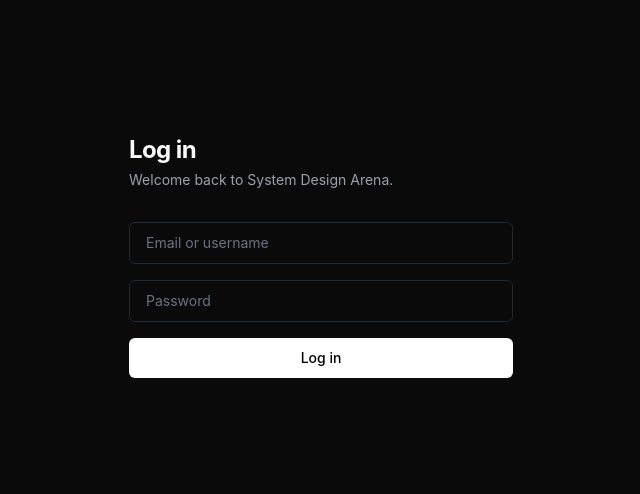
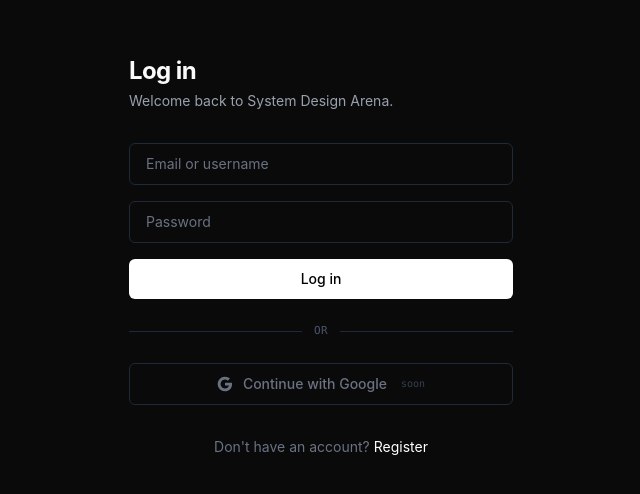
Before and after one commit to Akhil-219/system-design-arena, a React app in the folder frontend/: page /login in a window 1280 px wide. Shown: the part 144-638 px from the top of the page, without its empty margins (319-959 px from the left). Built offline with nearby package versions, Linux system fonts and the light colour scheme; no server answers; the HTML template or start-up script is replaced by a standard one.

Commit message:
feat: enhance authentication flow with redirect handling and Google login option

```diff
--- a/frontend/src/features/auth/pages/Login.jsx
+++ b/frontend/src/features/auth/pages/Login.jsx
@@ -27,13 +27,22 @@ function Login() {
     setSubmitting(true);
     try {
       await login(formData);
-      const redirectTo = location.state?.from || "/dashboard";
+      const redirectTo =
+        location.state?.from ||
+        sessionStorage.getItem("redirectAfterLogin") ||
+        "/dashboard";
+      sessionStorage.removeItem("redirectAfterLogin");
       navigate(redirectTo, { replace: true });
     } catch (error) {
       setError(error?.response?.data?.message || "Login failed");
     } finally {
       setSubmitting(false);
     }
+  };
+
+  const handleGoogleLogin = () => {
+    // TODO: point this at the backend OAuth route once it exists,
+    // e.g. window.location.href = "http://localhost:8000/api/v1/auth/google";
   };
 
   return (
@@ -61,9 +70,7 @@ function Login() {
             className="w-full bg-[#0a0a0a] border border-gray-800 rounded-md px-4 py-2.5 text-sm placeholder-gray-500 focus:outline-none focus:border-gray-500 transition-colors"
           />
 
-          {error && (
-            <p className="font-mono text-xs text-red-400">{error}</p>
-          )}
+          {error && <p className="font-mono text-xs text-red-400">{error}</p>}
 
           <button
             type="submit"
@@ -73,6 +80,50 @@ function Login() {
             {submitting ? "Logging in…" : "Log in"}
           </button>
         </form>
+
+        <div className="flex items-center gap-3 my-6">
+          <div className="h-px bg-gray-800 flex-1" />
+          <span className="font-mono text-[11px] text-gray-600 uppercase tracking-wide">
+            or
+          </span>
+          <div className="h-px bg-gray-800 flex-1" />
+        </div>
+
+        <button
+          type="button"
+          onClick={handleGoogleLogin}
+          disabled
+          title="Coming soon"
+          className="w-full flex items-center justify-center gap-2.5 px-6 py-2.5 border border-gray-800 rounded-md text-sm font-medium text-gray-500 cursor-not-allowed"
+        >
+          <svg width="16" height="16" viewBox="0 0 24 24">
+            <path
+              fill="currentColor"
+              d="M22.56 12.25c0-.78-.07-1.53-.2-2.25H12v4.26h5.92a5.06 5.06 0 0 1-2.2 3.32v2.77h3.57c2.08-1.92 3.28-4.74 3.28-8.1z"
+            />
+            <path
+              fill="currentColor"
+              d="M12 23c2.97 0 5.46-.98 7.28-2.66l-3.57-2.77c-.99.66-2.25 1.06-3.71 1.06-2.86 0-5.29-1.93-6.16-4.53H2.18v2.84A10.99 10.99 0 0 0 12 23z"
+            />
+            <path
+              fill="currentColor"
+              d="M5.84 14.09A6.6 6.6 0 0 1 5.5 12c0-.73.12-1.43.34-2.09V7.07H2.18A10.99 10.99 0 0 0 1 12c0 1.77.42 3.45 1.18 4.93l3.66-2.84z"
+            />
+            <path
+              fill="currentColor"
+              d="M12 5.38c1.62 0 3.06.56 4.21 1.64l3.15-3.15C17.45 2.09 14.97 1 12 1 7.7 1 3.99 3.47 2.18 7.07l3.66 2.84c.87-2.6 3.3-4.53 6.16-4.53z"
+            />
+          </svg>
+          Continue with Google
+          <span className="font-mono text-[10px] text-gray-700 ml-1">soon</span>
+        </button>
+
+        <p className="text-center text-sm text-gray-500 mt-8">
+          Don't have an account?{" "}
+          <a href="/register" className="text-white hover:underline">
+            Register
+          </a>
+        </p>
       </div>
     </div>
   );
--- a/frontend/src/features/auth/pages/Register.jsx
+++ b/frontend/src/features/auth/pages/Register.jsx
@@ -1,15 +1,16 @@
 import { useState } from "react";
 import { useAuth } from "../../../context/AuthContext";
-import { useNavigate } from "react-router-dom";
+import { useNavigate, useLocation } from "react-router-dom";
 
 function Register() {
-  const {register} = useAuth()
+  const { register } = useAuth();
   const navigate = useNavigate();
+  const location = useLocation();
   const [error, setError] = useState("");
   const [submitting, setSubmitting] = useState(false);
   const [formData, setFormData] = useState({
     username: "",
-    email:"",
+    email: "",
     password: "",
   });
 
@@ -20,38 +21,108 @@ function Register() {
     }));
   };
 
-  const handleSubmit=async(e)=>{
+  const handleSubmit = async (e) => {
     e.preventDefault();
-    setError("")
+    setError("");
     setSubmitting(true);
     try {
-      await register(formData)
-      navigate("/dashboard")
+      await register(formData);
+      const redirectTo =
+        location.state?.from ||
+        sessionStorage.getItem("redirectAfterLogin") ||
+        "/dashboard";
+      sessionStorage.removeItem("redirectAfterLogin");
+      navigate(redirectTo, { replace: true });
     } catch (error) {
       setError(error?.response?.data?.message || "Registration failed");
     } finally {
       setSubmitting(false);
     }
-  }
+  };
+
+  const handleGoogleRegister = () => {
+    // TODO: point this at the backend OAuth route once it exists
+  };
 
   return (
-    <>
-      <form onSubmit={handleSubmit}>
-        <input name="username" value={formData.username} onChange={handleChange} />
-        <input name="email" value={formData.email} onChange={handleChange}/>
+    <div className="bg-[#0a0a0a] text-[#fafafa] min-h-screen flex items-center justify-center px-4">
+      <div className="w-full max-w-sm">
+        <h1 className="text-2xl font-bold tracking-tight mb-1">
+          Create an account
+        </h1>
+        <p className="text-sm text-gray-400 mb-8">
+          Start practicing system design today.
+        </p>
+
+        <form onSubmit={handleSubmit} className="space-y-4">
+          <input
+            name="username"
+            placeholder="Username"
+            value={formData.username}
+            onChange={handleChange}
+            className="w-full bg-[#0a0a0a] border border-gray-800 rounded-md px-4 py-2.5 text-sm placeholder-gray-500 focus:outline-none focus:border-gray-500 transition-colors"
+          />
+          <input
+            name="email"
+            placeholder="Email"
+            value={formData.email}
+            onChange={handleChange}
+            className="w-full bg-[#0a0a0a] border border-gray-800 rounded-md px-4 py-2.5 text-sm placeholder-gray-500 focus:outline-none focus:border-gray-500 transition-colors"
+          />
           <input
             name="password"
             type="password"
+            placeholder="Password"
             value={formData.password}
             onChange={handleChange}
+            className="w-full bg-[#0a0a0a] border border-gray-800 rounded-md px-4 py-2.5 text-sm placeholder-gray-500 focus:outline-none focus:border-gray-500 transition-colors"
           />
-        {error && <p>{error}</p>}
-        <button type="submit" disabled={submitting}>
-          {submitting ? "Registering in..." : "Register"}
+
+          {error && <p className="font-mono text-xs text-red-400">{error}</p>}
+
+          <button
+            type="submit"
+            disabled={submitting}
+            className="w-full px-6 py-2.5 bg-white text-black font-medium text-sm rounded-md hover:bg-gray-200 transition-colors disabled:opacity-50 disabled:cursor-not-allowed"
+          >
+            {submitting ? "Registering…" : "Register"}
           </button>
         </form>
-    </>
-  )
+
+        <div className="flex items-center gap-3 my-6">
+          <div className="h-px bg-gray-800 flex-1" />
+          <span className="font-mono text-[11px] text-gray-600 uppercase tracking-wide">
+            or
+          </span>
+          <div className="h-px bg-gray-800 flex-1" />
+        </div>
+
+        <button
+          type="button"
+          onClick={handleGoogleRegister}
+          disabled
+          title="Coming soon"
+          className="w-full flex items-center justify-center gap-2.5 px-6 py-2.5 border border-gray-800 rounded-md text-sm font-medium text-gray-500 cursor-not-allowed"
+        >
+          <svg width="16" height="16" viewBox="0 0 24 24">
+            <path fill="currentColor" d="M22.56 12.25c0-.78-.07-1.53-.2-2.25H12v4.26h5.92a5.06 5.06 0 0 1-2.2 3.32v2.77h3.57c2.08-1.92 3.28-4.74 3.28-8.1z" />
+            <path fill="currentColor" d="M12 23c2.97 0 5.46-.98 7.28-2.66l-3.57-2.77c-.99.66-2.25 1.06-3.71 1.06-2.86 0-5.29-1.93-6.16-4.53H2.18v2.84A10.99 10.99 0 0 0 12 23z" />
+            <path fill="currentColor" d="M5.84 14.09A6.6 6.6 0 0 1 5.5 12c0-.73.12-1.43.34-2.09V7.07H2.18A10.99 10.99 0 0 0 1 12c0 1.77.42 3.45 1.18 4.93l3.66-2.84z" />
+            <path fill="currentColor" d="M12 5.38c1.62 0 3.06.56 4.21 1.64l3.15-3.15C17.45 2.09 14.97 1 12 1 7.7 1 3.99 3.47 2.18 7.07l3.66 2.84c.87-2.6 3.3-4.53 6.16-4.53z" />
+          </svg>
+          Continue with Google
+          <span className="font-mono text-[10px] text-gray-700 ml-1">soon</span>
+        </button>
+
+        <p className="text-center text-sm text-gray-500 mt-8">
+          Already have an account?{" "}
+          <a href="/login" className="text-white hover:underline">
+            Log in
+          </a>
+        </p>
+      </div>
+    </div>
+  );
 }
 
-export default Register
+export default Register;
--- a/frontend/src/features/problems/pages/ProblemDetailsPage.jsx
+++ b/frontend/src/features/problems/pages/ProblemDetailsPage.jsx
@@ -46,6 +46,7 @@ function ProblemDetailsPage() {
 
   const handleStartDesigning = () => {
     if (!user) {
+      sessionStorage.setItem("redirectAfterLogin", location.pathname);
       navigate("/login", { state: { from: location.pathname } });
       return;
     }
--- a/frontend/src/routes/ProtectedRoutes.jsx
+++ b/frontend/src/routes/ProtectedRoutes.jsx
@@ -1,15 +1,16 @@
-import { useState } from "react";
 import { useAuth } from "../context/AuthContext";
-import { Navigate } from "react-router-dom";
+import { Navigate, useLocation } from "react-router-dom";
 
-function ProtectedRoutes({children}) {
-    const {user , loading} =useAuth();
-    if(loading){
-        return <p>Please wait loading</p>
-    }
-    if(!user){
-       return <Navigate to="/login" />;
-    }
+function ProtectedRoutes({ children }) {
+  const { user, loading } = useAuth();
+  const location = useLocation();
+
+  if (loading) {
+    return <p>Please wait loading</p>;
+  }
+  if (!user) {
+    return <Navigate to="/login" state={{ from: location.pathname }} />;
+  }
 
   return children;
 }
```
Lines whose indentation alone changed are shown as unchanged.
